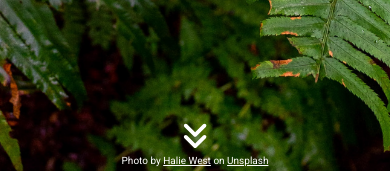
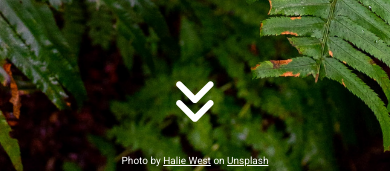
Before and after one commit to daniraymundo/sign-up-form, a plain HTML site: page index.html in a window 390 px wide. Shown: the part 673-846 px from the top of the page. Drawn offline with Linux system fonts and the light colour scheme.

Commit message:
Adjust icon size

```diff
--- a/index.html
+++ b/index.html
@@ -15,7 +15,7 @@
             <p>Odin</p>
         </div>
         <div class="credits">
-            <svg class="icon" xmlns="http://www.w3.org/2000/svg" height="3rem" viewBox="0 0 448 512">
+            <svg class="icon" xmlns="http://www.w3.org/2000/svg" height="5rem" viewBox="0 0 448 512">
             <!--! Font Awesome Free 6.4.2 by @fontawesome - https://fontawesome.com License - https://fontawesome.com/license (Commercial License) Copyright 2023 Fonticons, Inc. -->
             <style>svg{fill:#ffffff}</style><path d="M246.6 470.6c-12.5 12.5-32.8 12.5-45.3 0l-160-160c-12.5-12.5-12.5-32.8 0-45.3s32.8-12.5 45.3 0L224 402.7 361.4 265.4c12.5-12.5 32.8-12.5 45.3 0s12.5 32.8 0 45.3l-160 160zm160-352l-160 160c-12.5 12.5-32.8 12.5-45.3 0l-160-160c-12.5-12.5-12.5-32.8 0-45.3s32.8-12.5 45.3 0L224 210.7 361.4 73.4c12.5-12.5 32.8-12.5 45.3 0s12.5 32.8 0 45.3z"/>
             </svg>
--- a/styles.css
+++ b/styles.css
@@ -231,7 +231,7 @@ form label::after {
     }
 
     .credits {
-        gap: 0.5rem;
+        gap: 3rem;
     }
 
     .icon {
```
